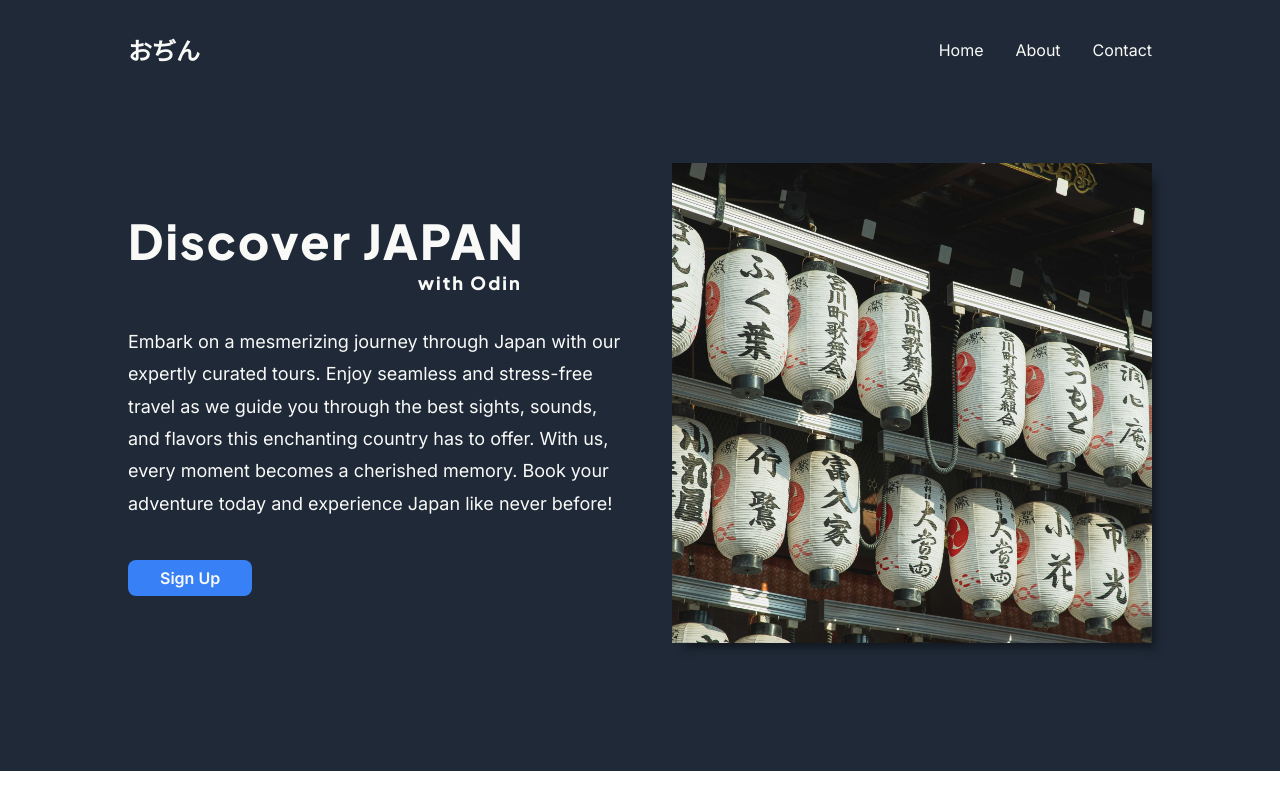
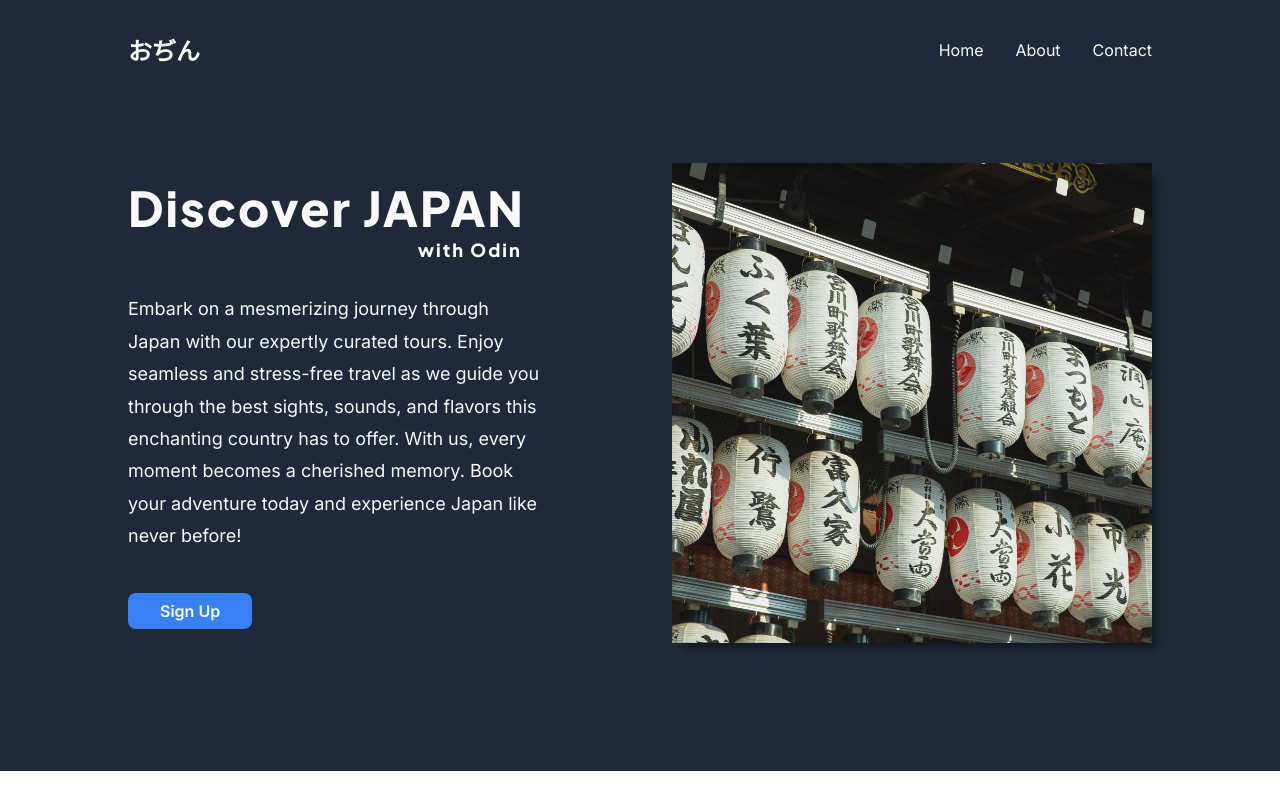
Before and after one commit to chardlargodizimo/odin-landing-page, a plain HTML site: page index.html in a window 1280 px wide. Shown: the top 800 px of the page. Drawn offline with Linux system fonts and the light colour scheme.

Commit message:
Build a landing page based on the odin layout and style .png file

```diff
--- a/style.css
+++ b/style.css
@@ -91,7 +91,7 @@ img {
 .hero {
     display: flex;
     align-items: center;
-    gap: 3rem;
+    gap: 8rem;
     padding: 6rem 0;
 }
 
@@ -230,6 +230,7 @@ img {
     padding: .5em 2em;
     border: none;
     border-radius: var(--br-btn);
+    cursor: pointer;
 }
 
 .btn[data-type="border"] {
```
